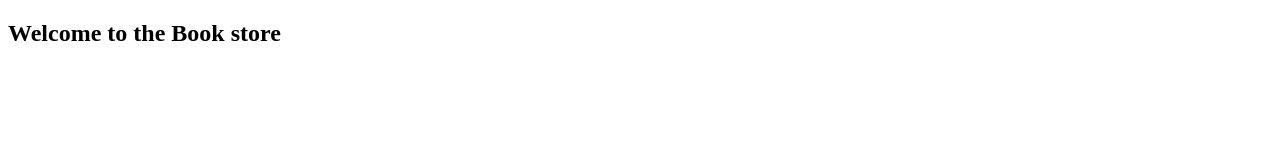
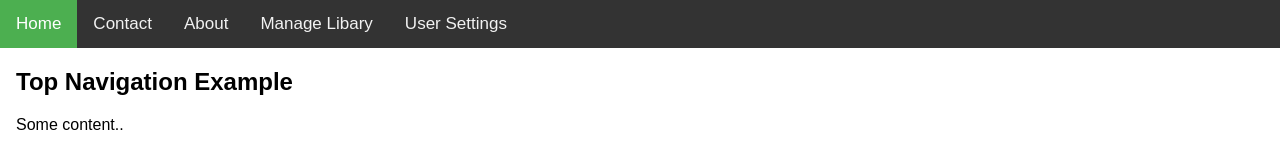
Before and after one commit to mauro1477/Book_api, a website: page views/home.html in a window 1280 px wide. Drawn offline with Linux system fonts and the light colour scheme.

Commit message:
created home page tabs with seperate html pages for website2

```diff
--- a/views/home.html
+++ b/views/home.html
@@ -1,6 +1,52 @@
 <!DOCTYPE html>
 <html>
+<head>
+<meta name="viewport" content="width=device-width, initial-scale=1">
+<style>
+body {
+  margin: 0;
+  font-family: Arial, Helvetica, sans-serif;
+}
+
+.topnav {
+  overflow: hidden;
+  background-color: #333;
+}
+
+.topnav a {
+  float: left;
+  color: #f2f2f2;
+  text-align: center;
+  padding: 14px 16px;
+  text-decoration: none;
+  font-size: 17px;
+}
+
+.topnav a:hover {
+  background-color: #ddd;
+  color: black;
+}
+
+.topnav a.active {
+  background-color: #4CAF50;
+  color: white;
+}
+</style>
+</head>
 <body>
-  <h2>Welcome to the Book store</h2>
+
+<div class="topnav">
+  <a class="active" href="home.html">Home</a>
+  <a href="contact.html">Contact</a>
+  <a href="about.html">About</a>
+  <a href="manage_libary.html">Manage Libary</a>
+  <a href="user_settings.html">User Settings</a>
+</div>
+
+<div style="padding-left:16px">
+  <h2>Top Navigation Example</h2>
+  <p>Some content..</p>
+</div>
+
 </body>
 </html>
```
